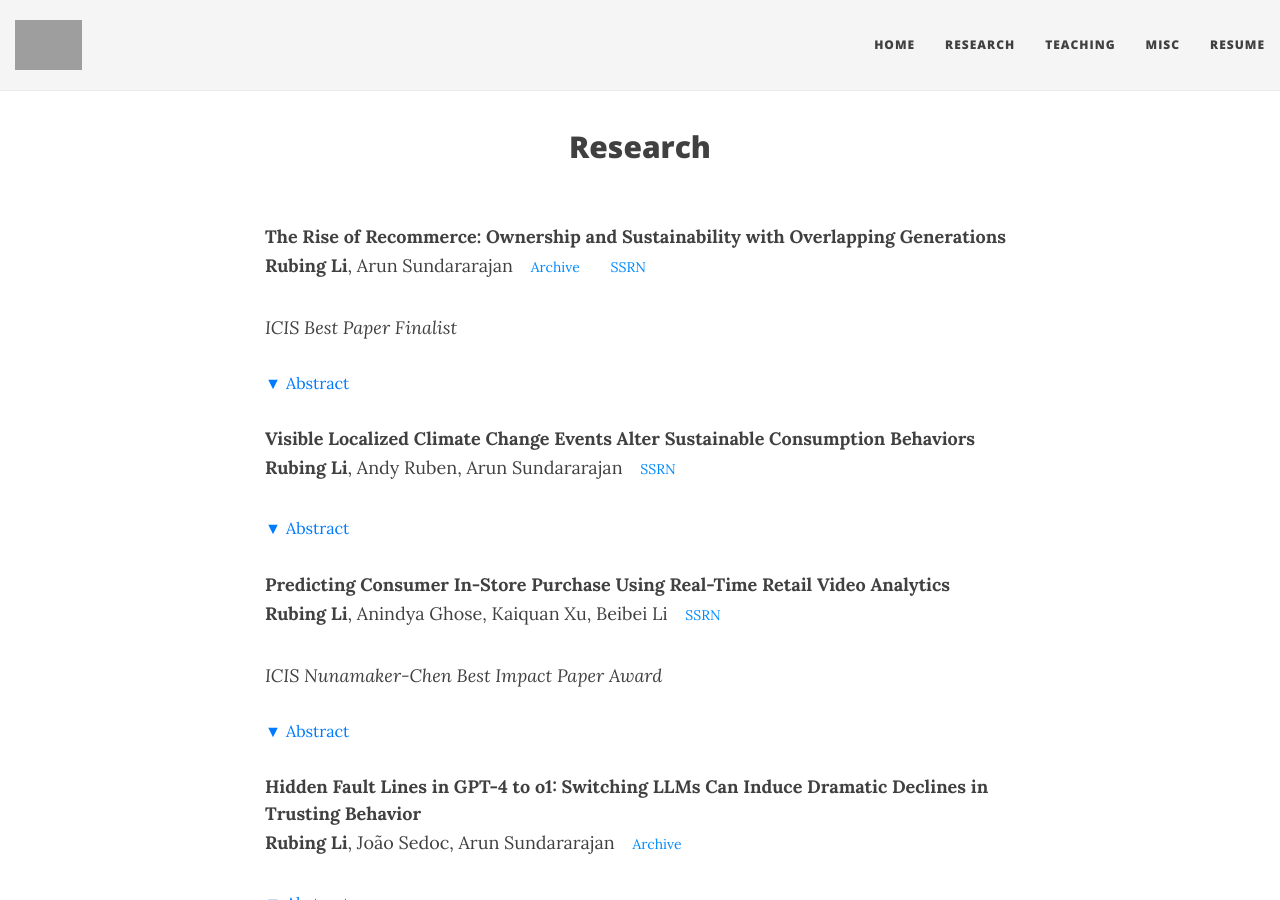
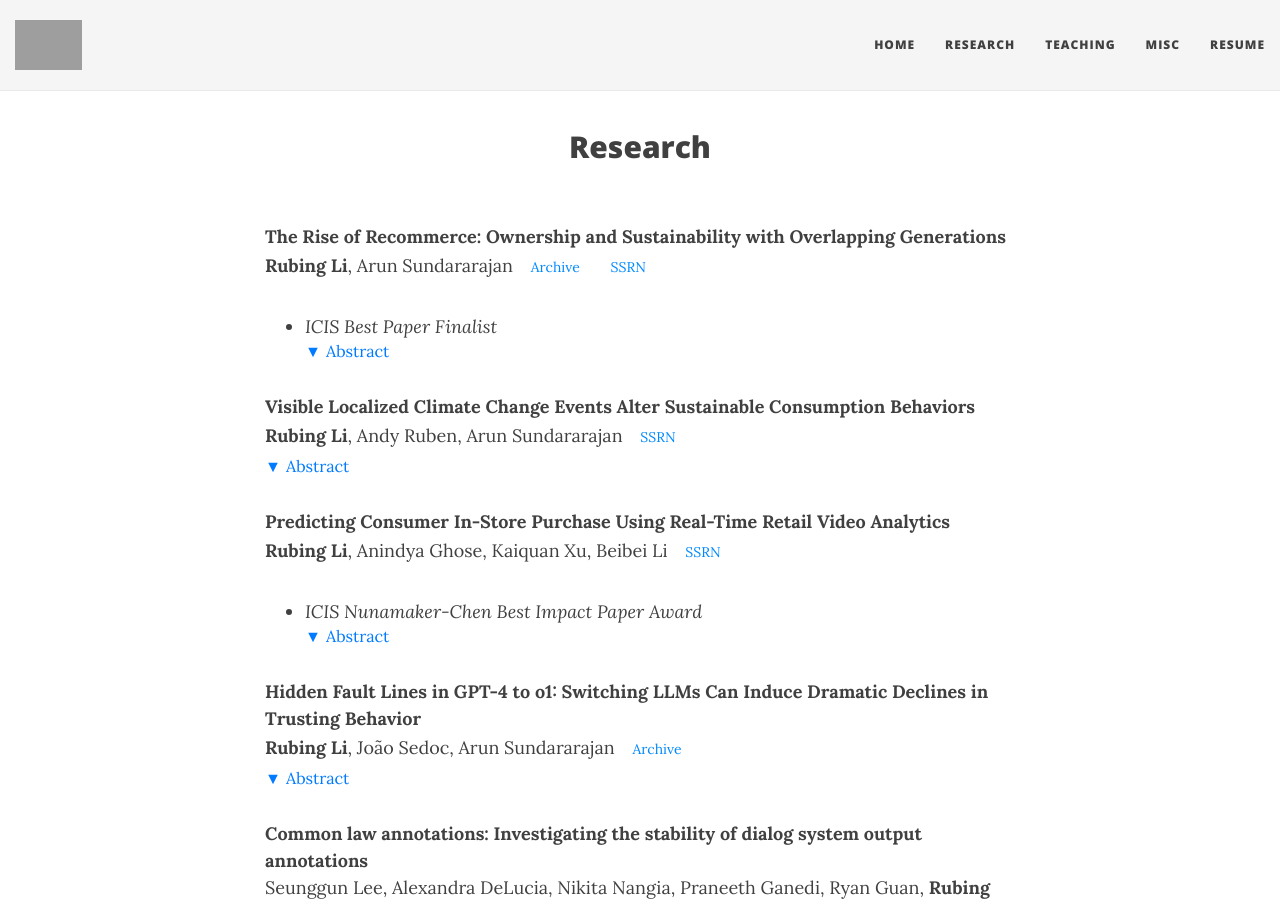
Before and after one commit to RubingLi123/rubingli123.github.io, a Jekyll site: the page built from research.md, in a window 1280 px wide and 900 px high. Built offline with Jekyll 4.4.1, drawn with Linux system fonts in a browser that asks for light colours; nearby versions of some CDN libraries; grey boxes are pictures that could not be loaded.

```diff
--- a/research.md
+++ b/research.md
@@ -38,9 +38,7 @@ title: Research
 
 **The Rise of Recommerce: Ownership and Sustainability with Overlapping Generations**
 **Rubing Li**, Arun Sundararajan  [Archive](https://arxiv.org/abs/2405.09023){: .btn} [SSRN](https://papers.ssrn.com/sol3/papers.cfm?abstract_id=4827707){: .btn}
-
-*ICIS Best Paper Finalist*
-
+- *ICIS Best Paper Finalist*
 <span class="abstract-link" onclick="toggleAbstract('abstract1', this)">
     <span class="triangle">▼</span> Abstract
 </span>
@@ -50,7 +48,6 @@ title: Research
 
 **Visible Localized Climate Change Events Alter Sustainable Consumption Behaviors**
 **Rubing Li**, Andy Ruben, Arun Sundararajan  [SSRN](""){: .btn}
-
 <span class="abstract-link" onclick="toggleAbstract('abstract1', this)">
     <span class="triangle">▼</span> Abstract
 </span>
@@ -62,9 +59,7 @@ As concerns about environmental and climate change rise, consumers increasingly
 
 **Predicting Consumer In-Store Purchase Using Real-Time Retail Video Analytics**
 **Rubing Li**, Anindya Ghose, Kaiquan Xu, Beibei Li  [SSRN](https://papers.ssrn.com/sol3/papers.cfm?abstract_id=4513385){: .btn}
-
-*ICIS Nunamaker-Chen Best Impact Paper Award*
-
+- *ICIS Nunamaker-Chen Best Impact Paper Award*
 <span class="abstract-link" onclick="toggleAbstract('abstract1', this)">
     <span class="triangle">▼</span> Abstract
 </span>
@@ -76,8 +71,6 @@ The proliferation of cameras and their video data in retail marketing presents n
 
 **Hidden Fault Lines in GPT-4 to o1: Switching LLMs Can Induce Dramatic Declines in Trusting Behavior**
 **Rubing Li**, João Sedoc, Arun Sundararajan   [Archive](""){: .btn}
-
-
 <span class="abstract-link" onclick="toggleAbstract('abstract1', this)">
     <span class="triangle">▼</span> Abstract
 </span>
```
